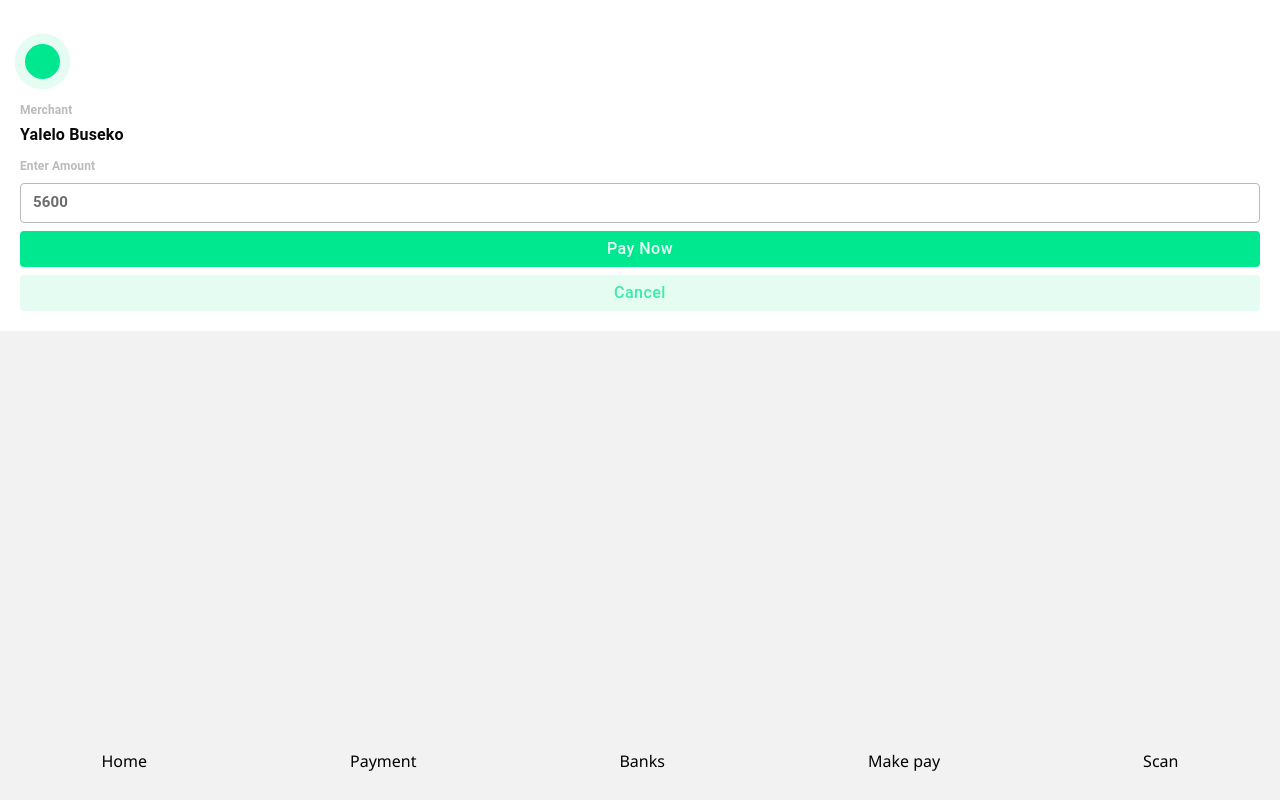
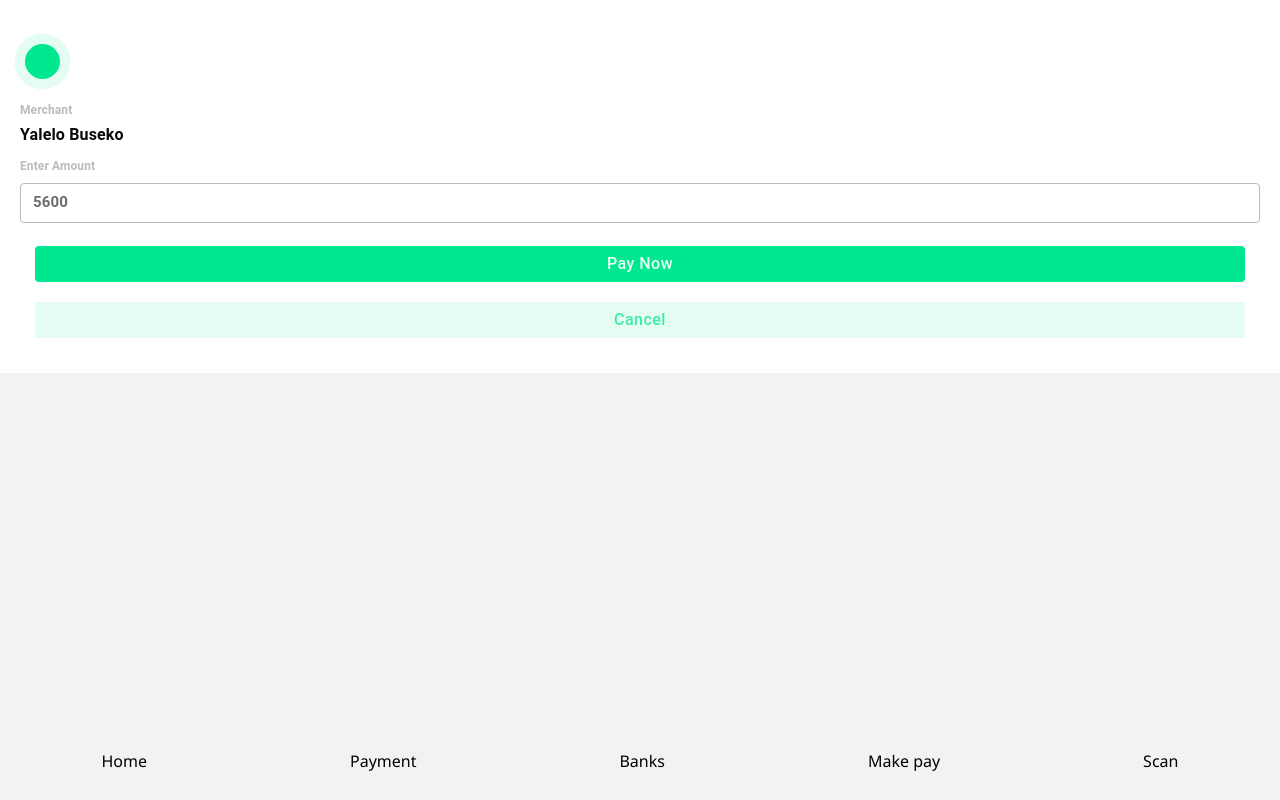
Before and after one commit to CMohamed/mobile-view, a React (Create React App) app: page /pay in a window 1280 px wide. Built offline with nearby package versions, Linux system fonts and the light colour scheme.

Commit message:
refacrtor

```diff
--- a/src/components/Pay/PayComp.jsx
+++ b/src/components/Pay/PayComp.jsx
@@ -1,11 +1,11 @@
 import React from 'react';
 
 import TextField from '@material-ui/core/TextField';
-import {makeStyles, withStyles, fade} from '@material-ui/core/styles';
+import {fade, makeStyles, withStyles} from '@material-ui/core/styles';
 import InputBase from "@material-ui/core/InputBase";
 import InputLabel from "@material-ui/core/InputLabel";
 import FormControl from "@material-ui/core/FormControl";
-import Button from '@material-ui/core/Button';
+import {ButtonComp} from "../Button/ButtonComp";
 
 
 const PAY_BTN_COLOR = '#00e88f';
@@ -87,42 +87,11 @@ const PayInput = withStyles((theme) => ({
     }
 }))(InputBase);
 
-const PayButton = (props) => {
-    const {backgroundColor, textColor, children, ...rest} = props;
-
-    const Tmp = withStyles({
-        root: {
-            boxShadow: "none",
-            textTransform: "capitalize",
-            fontSize: 16,
-            lineHeight: 1.5,
-            width: '100%',
-            color: textColor,
-            backgroundColor: backgroundColor,
-            "&:hover": {
-                boxShadow: "none",
-                backgroundColor: backgroundColor
-            },
-            "&:active": {
-                boxShadow: "none",
-                backgroundColor: backgroundColor,
-            },
-            "&:focus": {
-                boxShadow: "0 0 0 0.2rem rgba(79,238,176,.5)"
-            }
-        }
-    })(Button);
-
-    return <Tmp {...rest}> {children} </Tmp>
-};
-
-
 export const Pay = () => {
     const classes = useStyles();
 
     return (
         <form className={classes.root} noValidate autoComplete="off">
-            {/* <div className={classes.root}> */}
             <div className="container">
                 <div className="cercle"></div>
                 <TextField
@@ -137,30 +106,24 @@ export const Pay = () => {
                     </InputLabel>
                     <PayInput type="number" defaultValue="5600" id="pay-input"/>
                 </FormControl>
-                <PayButton
-                    variant="contained"
-                    color="primary"
+                <ButtonComp
+                    label="Pay Now"
                     className="pay-btn"
                     backgroundColor={PAY_BTN_COLOR}
-                    textColor={PAY_TEXT_COLOR}
+                    color={PAY_TEXT_COLOR}
                     disableRipple
                     disableElevation
-                >
-                    pay now
-                </PayButton>
-                <PayButton
+                />
+                <ButtonComp
+                    label="Cancel"
                     variant="contained"
-                    color="primary"
                     className="cancel-btn"
                     backgroundColor={CALNCEL_BTN_COLOR}
-                    textColor={CANCEL_TEXT_COLOR}
+                    color={CANCEL_TEXT_COLOR}
                     disableRipple
                     disableElevation
-                >
-                    cancel
-                </PayButton>
+                />
             </div>
-            {/* </div> */}
         </form>
     )
 }
--- a/src/pages/home/home.jsx
+++ b/src/pages/home/home.jsx
@@ -6,11 +6,12 @@ export const Home = () => {
     return (
         <div style={{
             textAlign: 'center',
+            display: 'flex',
+            flexDirection: 'column',
+            justifyContent: 'space-around'
         }}>
             <Typography variant="h3">Home</Typography>
-            <br/>
-            <LinkTo color="black" to="/banks" >Banks</LinkTo>
-            <LinkTo color="black" to="/pay" >Pay</LinkTo>
+
         </div>
     )
 }
```
